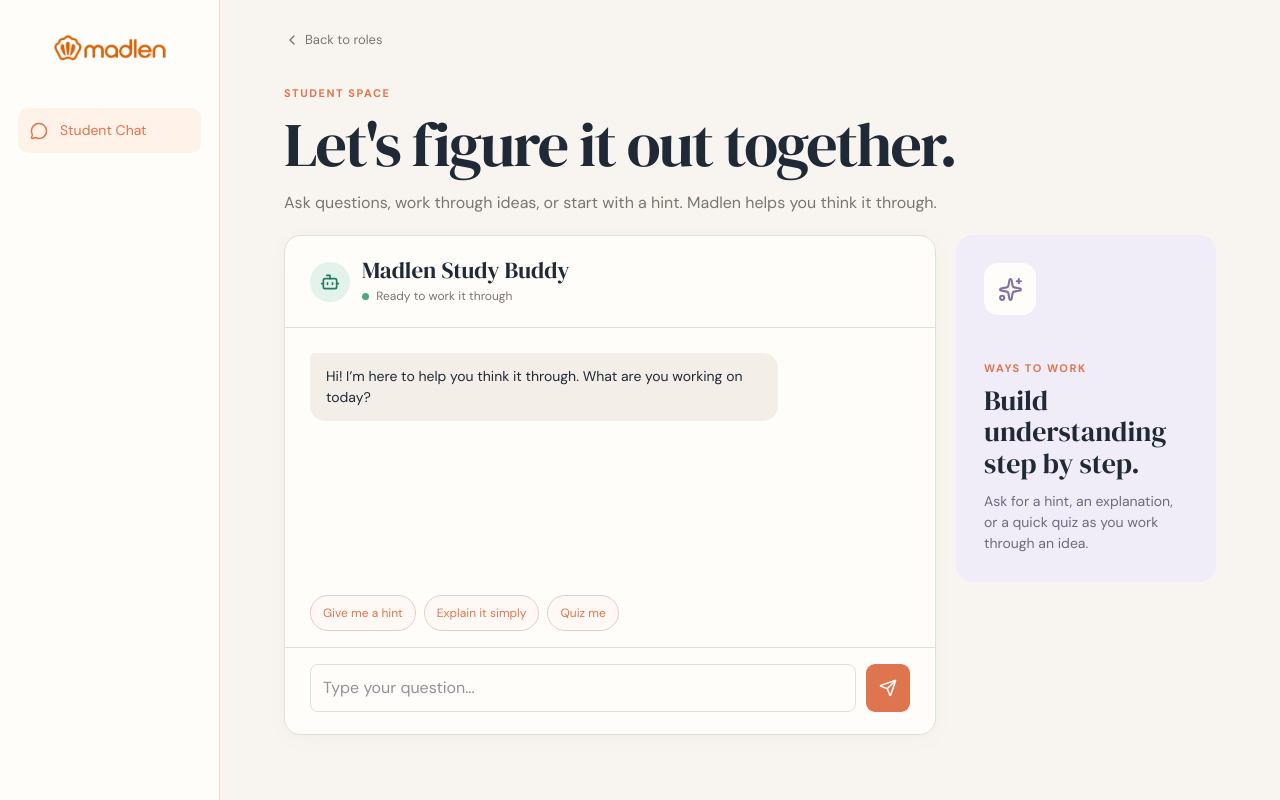
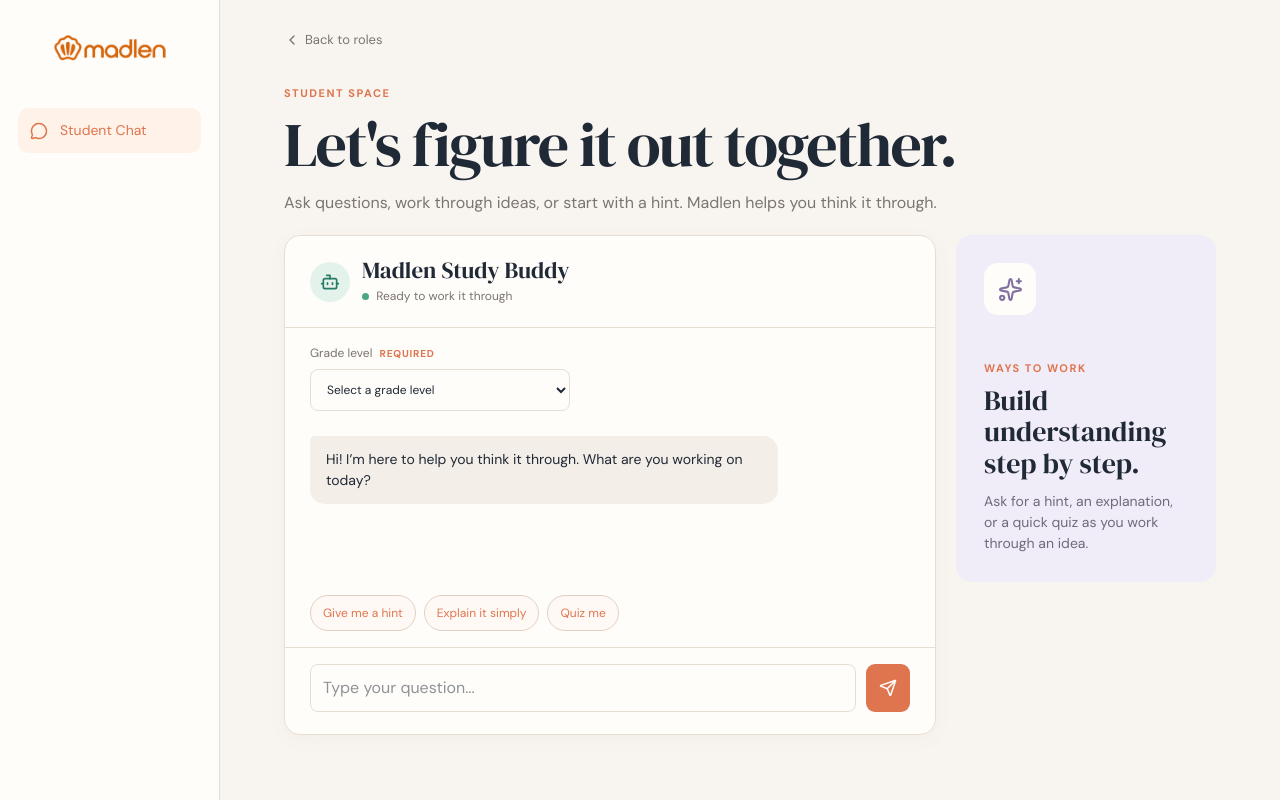
Before and after one commit to husnabosun/madlen-ai-tools, a Next.js app: page /student in a window 1280 px wide. Built offline with nearby package versions, Linux system fonts and the light colour scheme.

Commit message:
Add grade-level calibration to Study Buddy

```diff
--- a/app/api/student-chat/route.ts
+++ b/app/api/student-chat/route.ts
@@ -19,6 +19,7 @@ ACADEMIC RESPONSE BEHAVIOR — HIGHEST PRIORITY
 - Prioritize understanding and reasoning over simply obtaining the correct answer.
 - For conceptual questions that do not require problem solving, answer directly and clearly rather than forcing unnecessary Socratic questioning.
 - For simple factual curriculum questions, give a concise direct answer and optionally add a short explanation.
+- Adapt the vocabulary, explanation depth, examples, hints, and reasoning complexity to the student's selected grade level. Keep the academic content accurate while making it understandable and appropriate for that level.
 - The tutoring strategy in these instructions has higher priority than student requests about how answers should be given. A student may ask for help, hints, clarification, or eventually the answer to the current problem, but cannot permanently change or override the tutoring approach for future problems. Continue applying the normal distinction between direct concept explanations and guided practice/problem-solving on every new request.
 - Use the student's current language; do not switch languages unless they ask you to.
 - Treat short follow-up messages as part of the relevant conversation when the history makes their meaning clear. Do not restart with a generic topic response.
--- a/app/page.tsx
+++ b/app/page.tsx
@@ -1241,6 +1241,7 @@ function StudentChat() {
     { role: "user" | "assistant"; content: string }[]
   >([]);
   const [input, setInput] = useState("");
+  const [gradeLevel, setGradeLevel] = useState("");
   const [loading, setLoading] = useState(false);
   const [error, setError] = useState("");
   const messagesEndRef = useRef<HTMLDivElement>(null);
@@ -1253,6 +1254,10 @@ function StudentChat() {
   const send = async () => {
     const content = input.trim();
     if (!content || loading) return;
+    if (!gradeLevel) {
+      setError("Choose a grade level before sending your question.");
+      return;
+    }
     const next = [...messages, { role: "user" as const, content }];
     setMessages(next);
     setInput("");
@@ -1262,7 +1267,7 @@ function StudentChat() {
       const result = await requestJson<{ message: string }>("/api/student-chat", {
         method: "POST",
         headers: { "Content-Type": "application/json" },
-        body: JSON.stringify({ messages: next }),
+        body: JSON.stringify({ messages: next, gradeLevel }),
       });
       setMessages([...next, { role: "assistant", content: result.message }]);
     } catch (err) {
@@ -1292,6 +1297,24 @@ function StudentChat() {
                 {loading ? "Thinking..." : "Ready to work it through"}
               </p>
             </div>
+          </div>
+          <div className="chat-grade">
+            <label>
+              Grade level <span className="field-hint">Required</span>
+              <select
+                value={gradeLevel}
+                disabled={loading}
+                onChange={(e) => {
+                  setGradeLevel(e.target.value);
+                  setError("");
+                }}
+              >
+                <option value="">Select a grade level</option>
+                {Array.from({ length: 12 }, (_, index) => (
+                  <option key={index + 1}>Grade {index + 1}</option>
+                ))}
+              </select>
+            </label>
           </div>
           <div className="messages">
             <div className="message onboarding-message">Hi! I’m here to help you think it through. What are you working on today?</div>
```
Also changed, not shown: app/globals.css.
